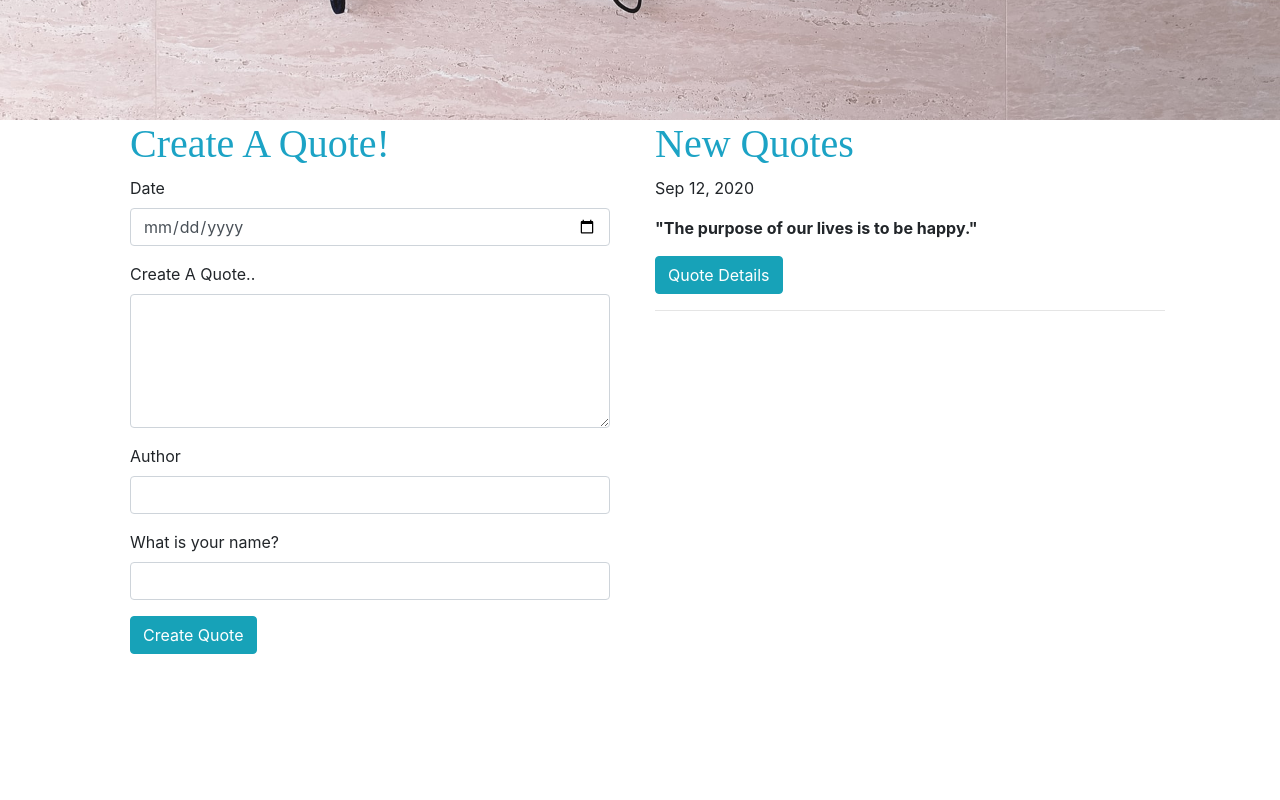
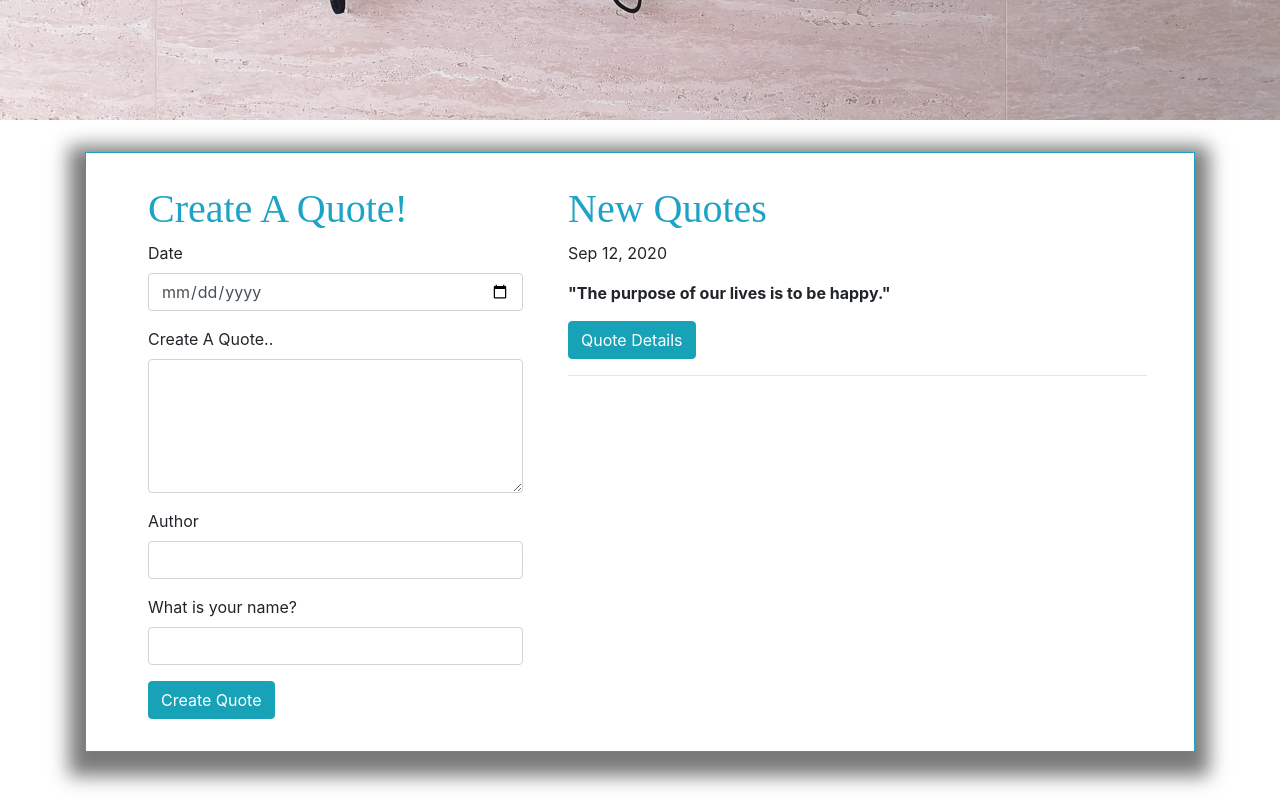
Before and after one commit to DerrickOdhiambo/Quotes-IP1, an Angular app: page / in a window 1280 px wide. Shown: the part 360-1160 px from the top of the page. Before the commit the page ends 1014 px from the top, so only its background shows below. Built offline with nearby package versions, Linux system fonts and the light colour scheme; a web font is replaced by a local one.

Commit message:
add styling to the container with the form component and to display new quotes

```diff
--- a/src/app/quote/quote.component.css
+++ b/src/app/quote/quote.component.css
@@ -3,3 +3,9 @@ h3 {
   color: rgb(28, 163, 197);
   font-size: 2.5rem;
 }
+.container-fluid {
+  border: 1px solid rgb(28, 163, 197);
+  padding: 2rem;
+  margin: 2rem 0 3rem 0;
+  box-shadow: -1px 9px 18px 15px rgba(0, 0, 0, 0.53);
+}
--- a/src/app/quote/quote.component.html
+++ b/src/app/quote/quote.component.html
@@ -1,10 +1,10 @@
 <div class="container-fluid">
   <div class="container">
     <div class="row">
-      <div class="col-md-6">
+      <div class="col-md-5">
         <app-quote-form (addQuote)="addNewQuote($event)"></app-quote-form>
       </div>
-      <div class="col-md-6">
+      <div class="col-md-7">
         <h3>New Quotes</h3>
         <div *ngFor="let quote of newQuotes; let i = index">
           <p>{{ quote.date | date }}</p>
```
